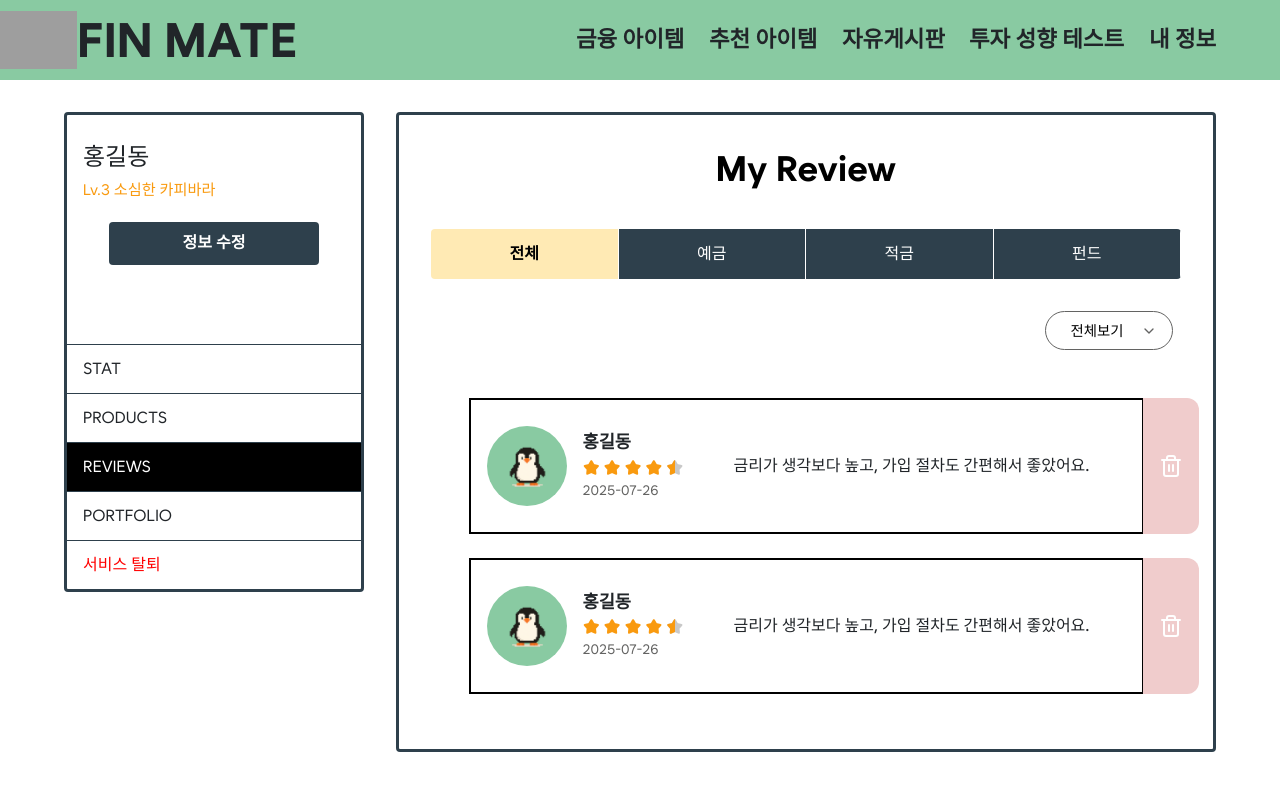
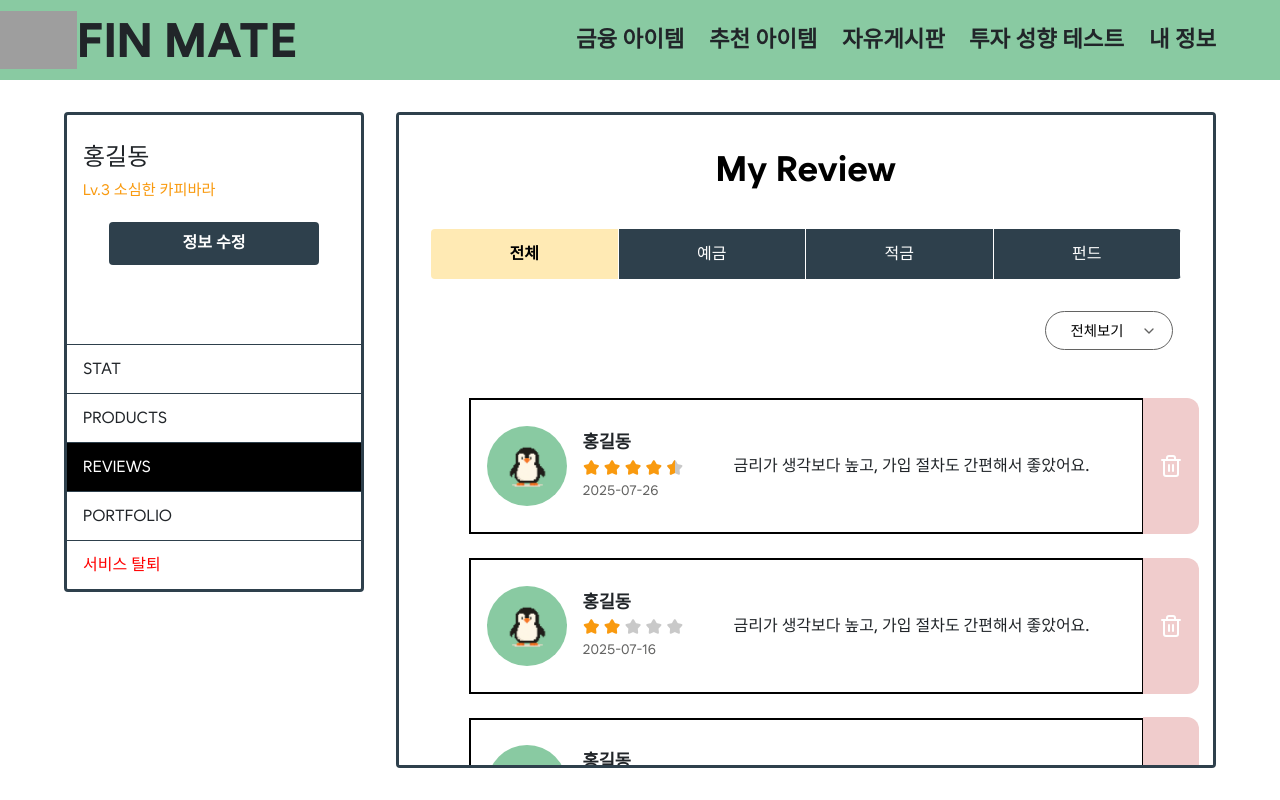
Before and after one commit to KB-technologia/FinMate_FE, a Vue app in the folder FinMate/: page /my-reviews in a window 1280 px wide. Built offline with nearby package versions, Linux system fonts and the light colour scheme; sample sign-in values are in the browser's storage; grey boxes are pictures that could not be loaded.

Commit message:
✨ 마이페이지 리뷰 목록에 pagination 적용

```diff
--- a/FinMate/src/views/info/MyReviews.vue
+++ b/FinMate/src/views/info/MyReviews.vue
@@ -35,7 +35,7 @@
 
           <div class="review-list">
             <ReviewCard
-              v-for="(review, index) in filteredReviews"
+              v-for="(review, index) in paginatedReviews"
               :key="index"
               :username="review.username"
               :rating="review.rating"
@@ -48,6 +48,13 @@
             <p v-if="filteredReviews.length === 0" class="no-review-message">
               작성한 리뷰가 없습니다.
             </p>
+            <Pagination
+              v-if="filteredReviews.length > pageSize"
+              :current-page="currentPage"
+              :total-items="filteredReviews.length"
+              :page-size="pageSize"
+              @page-change="(page) => (currentPage = page)"
+            />
           </div>
         </div>
       </RightPanel>
@@ -62,6 +69,7 @@ import { ChevronDown } from "lucide-vue-next";
 import Sidebar from "@/components/info/Sidebar.vue";
 import RightPanel from "@/components/info/RightPanel.vue";
 import TopNavigationBar from "@/components/allshared/TopNavigationBar.vue";
+import Pagination from "@/components/allshared/Pagination.vue";
 import ReviewCard from "@/components/review/ReviewCard.vue";
 
 const selectedSort = ref("all");
@@ -74,12 +82,15 @@ const categories = [
   { label: "펀드", value: "fund" },
 ];
 
+const currentPage = ref(1);
+const pageSize = 4;
+
 // TODO: API 연동하기
 const mockReviews = ref([
   {
     id: 1,
     username: "홍길동",
-    rating: 4.8,
+    rating: 4.5,
     date: "2025-07-26",
     content: "금리가 생각보다 높고, 가입 절차도 간편해서 좋았어요.",
     category: "deposit",
@@ -87,8 +98,16 @@ const mockReviews = ref([
   {
     id: 1,
     username: "홍길동",
-    rating: 4.8,
-    date: "2025-07-26",
+    rating: 2.0,
+    date: "2025-07-16",
+    content: "금리가 생각보다 높고, 가입 절차도 간편해서 좋았어요.",
+    category: "deposit",
+  },
+  {
+    id: 1,
+    username: "홍길동",
+    rating: 4.0,
+    date: "2025-04-26",
     content: "금리가 생각보다 높고, 가입 절차도 간편해서 좋았어요.",
     category: "deposit",
   },
@@ -110,6 +129,11 @@ const filteredReviews = computed(() => {
   }
 
   return result;
+});
+
+const paginatedReviews = computed(() => {
+  const start = (currentPage.value - 1) * pageSize;
+  return filteredReviews.value.slice(start, start + pageSize);
 });
 </script>
 
```
